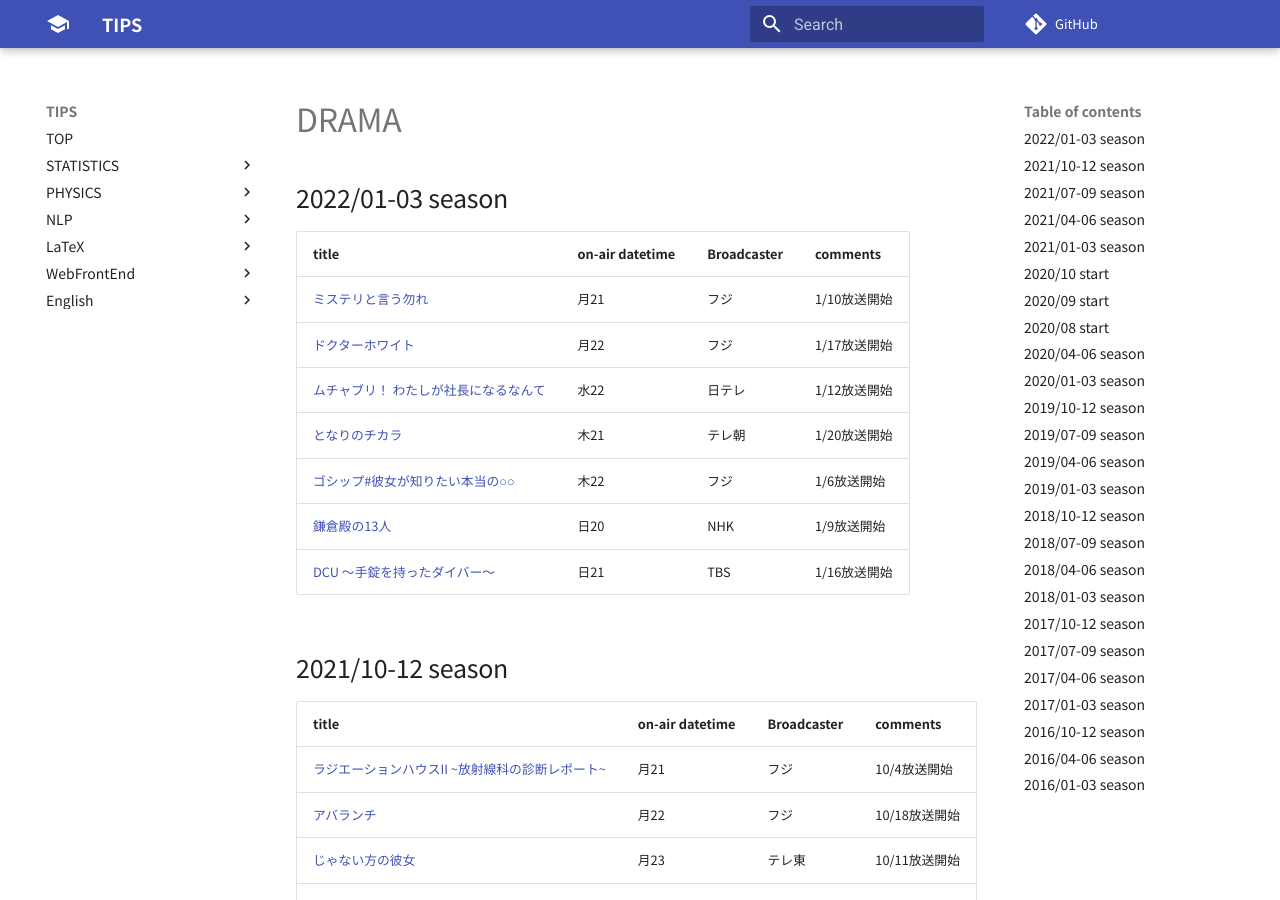
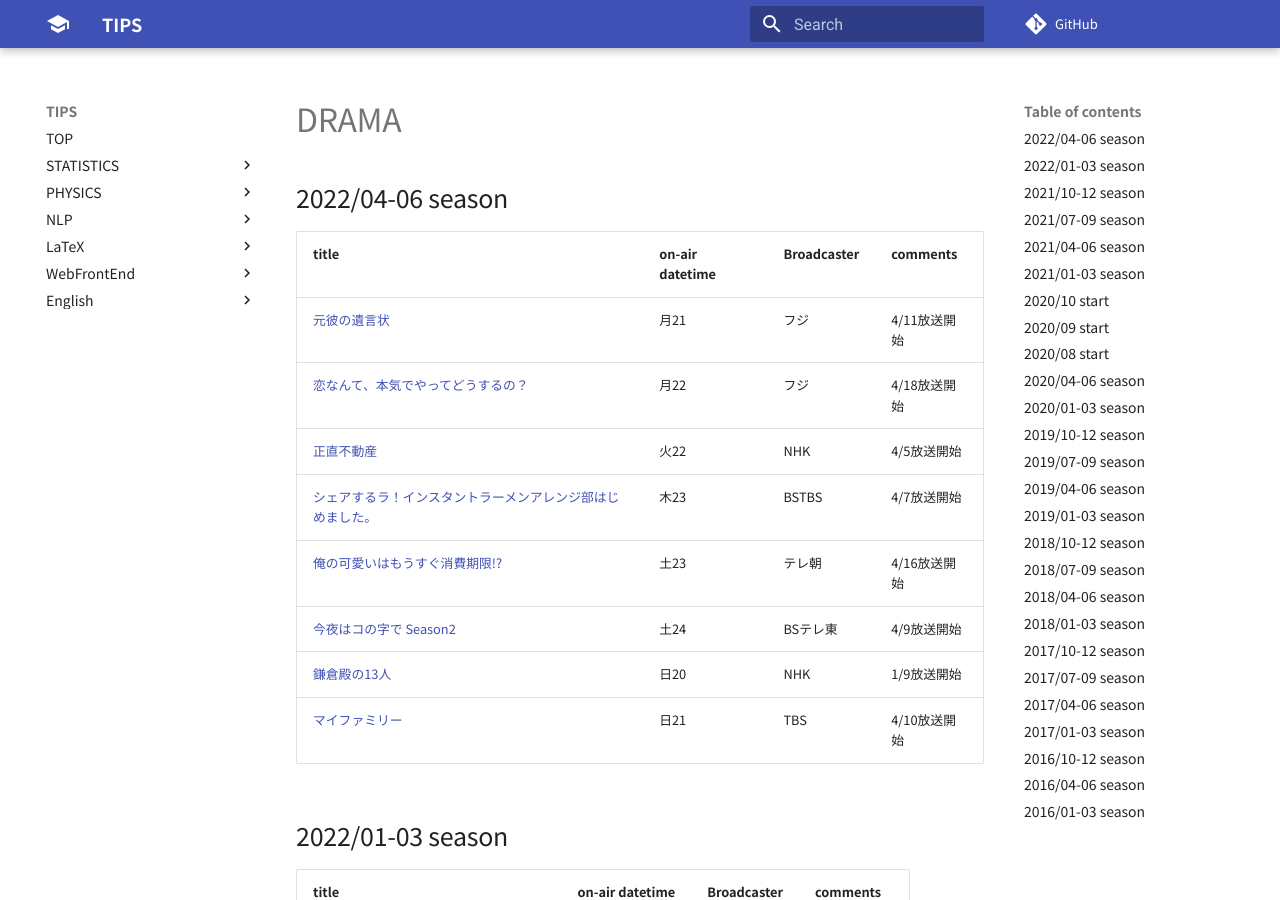
Before and after one commit to aYukiYoshida/tips, an MkDocs documentation site: the page built from docs/favorites/drama.md, in a window 1280 px wide and 900 px high. Built offline with MkDocs 1.6.1 and Material for MkDocs 9.7.7, drawn with Linux system fonts in a browser that asks for light colours; comment, search, counter and statistics services are not loaded.

Commit message:
[mod] Add table of 2022/04-2022/06 to drama doc

```diff
--- a/docs/favorites/drama.md
+++ b/docs/favorites/drama.md
@@ -1,4 +1,17 @@
 # DRAMA
+
+## 2022/04-06 season
+
+|title|on-air datetime|Broadcaster|comments|
+|:-|:-|:-|:-|
+|[元彼の遺言状](https://www.fujitv.co.jp/motokare/)|月21|フジ|4/11放送開始|
+|[恋なんて、本気でやってどうするの？](https://www.ktv.jp/koimaji/)|月22|フジ|4/18放送開始|
+|[正直不動産](https://www.nhk.jp/p/ts/5GKZ6NXYVM/)|火22|NHK|4/5放送開始|
+|[シェアするラ！インスタントラーメンアレンジ部はじめました。](https://sharesuru-ra.com/)|木23|BSTBS|4/7放送開始|
+|[俺の可愛いはもうすぐ消費期限!?](https://www.tv-asahi.co.jp/orekawa/)|土23|テレ朝|4/16放送開始|
+|[今夜はコの字で Season2](https://www.bs-tvtokyo.co.jp/konoji2/)|土24|BSテレ東|4/9放送開始|
+|[鎌倉殿の13人](https://www.nhk.or.jp/kamakura13/)|日20|NHK|1/9放送開始|
+|[マイファミリー](https://www.tbs.co.jp/myfamily/)|日21|TBS|4/10放送開始|
 
 ## 2022/01-03 season
 
```
